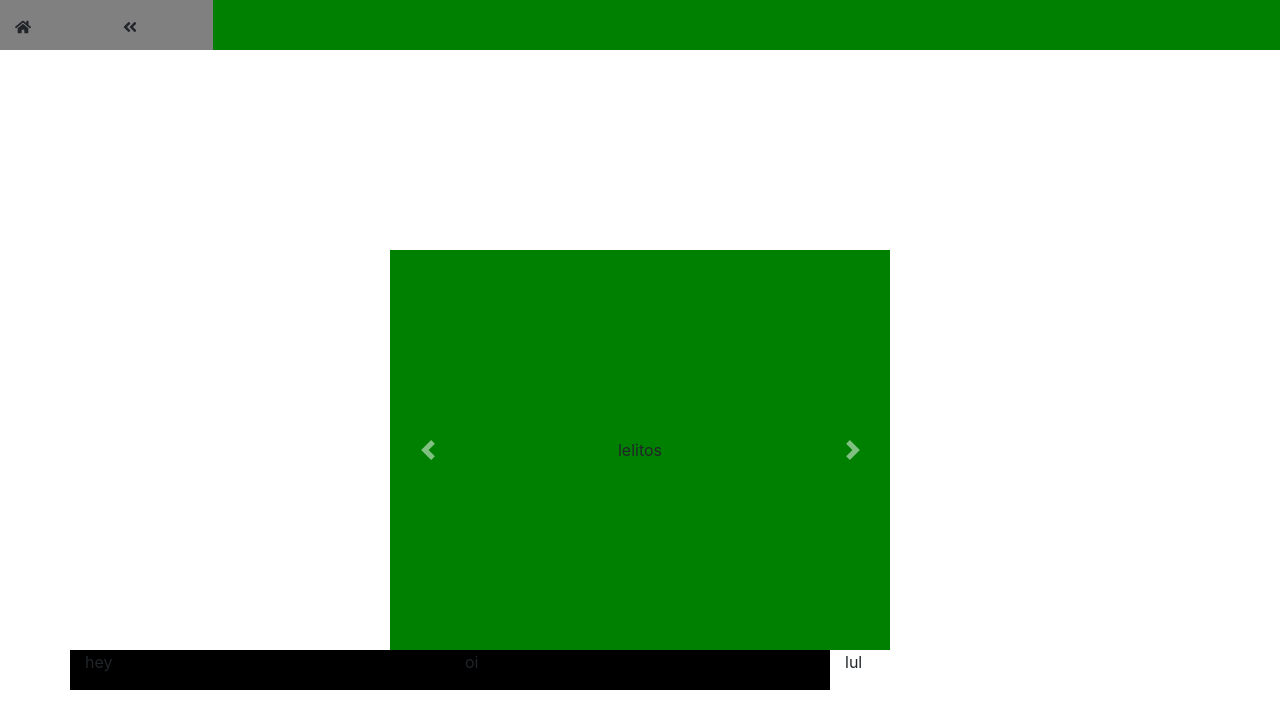
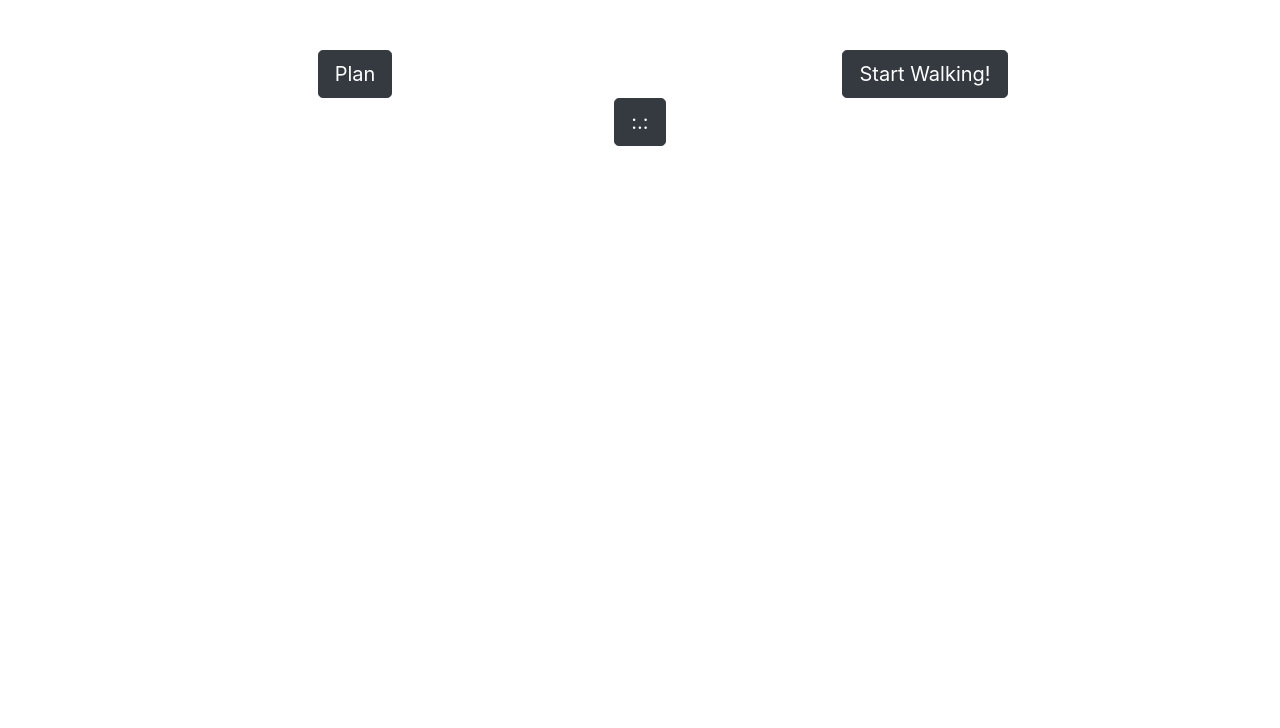
Before and after one commit to GoncaloPeixe12/IIPM, a React (Create React App) app: page /RoutingFuncionality in a window 1280 px wide. Shown: the top 728 px of the page. Built offline with nearby package versions, Linux system fonts and the light colour scheme.

Commit message:
Skeleton push

```diff
--- a/package.json
+++ b/package.json
@@ -8,6 +8,8 @@
     "react-bootstrap": "^1.0.0-beta.6",
     "react-dom": "^16.8.6",
     "react-icons": "^3.5.0",
+    "react-router": "^5.0.0",
+    "react-router-dom": "^5.0.0",
     "react-scripts": "2.1.8"
   },
   "scripts": {
--- a/src/App.js
+++ b/src/App.js
@@ -1,68 +1,20 @@
 import React, { Component } from 'react';
 import './style/App.css';
-import Carousel from 'react-bootstrap/Carousel'
-import Container from 'react-bootstrap/Container'
-import Col from 'react-bootstrap/Col'
 import 'bootstrap/dist/css/bootstrap.css';
-import { FaHome, FaAngleDoubleLeft } from "react-icons/fa";
-import Row from "react-bootstrap/Row";
-import StreamFuncionality from './Components/StreamFuncionality';
 import RoutingFuncionality from './Components/RoutingFuncionality';
+import Home from './Components/Home';
+import { BrowserRouter as Router, Route, browserHistory} from 'react-router-dom';
 
 class App extends Component {
+
   render() {
-    const divStyle = {
-      backgroundColor: 'black',
-      height: '40px',
-    };
-    const divStyle1 = {
-      backgroundColor: 'black',
-    };
+      return (
+        <Router>
+            <Route path={'/Home'} component={Home}/>
+            <Route path={'/RoutingFuncionality/'} component={RoutingFuncionality}/>
+        </Router>
 
-
-    return (
-        <div>
-          <div className='container-fluid home'>
-            <div className='row'>
-              <div className='col-1'> <FaHome/> </div>
-              <div className='col-1'> <FaAngleDoubleLeft/> </div>
-              <div className='col barbecue'>  </div>
-            </div>
-          </div>
-          <Hub/>
-          <Container>
-            <Row>
-              <Col style={divStyle}>
-                hey
-              </Col>
-              <Col style={divStyle1}>
-                oi
-              </Col>
-              <Col>
-                lul
-              </Col>
-            </Row>
-          </Container>
-            <StreamFuncionality/>
-        </div>
     );
-  }
-}
-
-class Hub extends Component {
-  render() {
-    return(
-        <div className={'ponto1'}>
-          <Carousel interval={null} indicators={false}>
-            <Carousel.Item>
-              <div > lelitos</div>
-            </Carousel.Item>
-            <Carousel.Item>
-              <div > lolitos</div>
-            </Carousel.Item>
-          </Carousel>
-        </div>
-    )
   }
 }
 
--- /dev/null
+++ b/src/Components/Home.js
@@ -0,0 +1,33 @@
+import React, {Component} from 'react';
+import TopMenu from "./TopMenu";
+import Hub from './Hub';
+import Container from 'react-bootstrap/Container'
+import Col from 'react-bootstrap/Col';
+import Row from 'react-bootstrap/Row';
+import 'bootstrap/dist/css/bootstrap.css';
+
+
+class Home extends Component {
+    render() {
+        return(
+            <div>
+                <TopMenu/>
+                <Hub/>
+                <Container>
+                    <Row>
+                        <Col >
+                            hey
+                        </Col>
+                        <Col >
+                            oi
+                        </Col>
+                        <Col>
+                            lul
+                        </Col>
+                    </Row>
+                </Container>
+            </div>
+        )
+    }
+}
+export default Home;
--- /dev/null
+++ b/src/Components/Hub.js
@@ -0,0 +1,21 @@
+import Carousel from 'react-bootstrap/Carousel';
+import React, {Component} from 'react';
+
+class Hub extends Component {
+    render() {
+        return(
+            <div className={'ponto1'}>
+                <Carousel interval={null} indicators={false}>
+                    <Carousel.Item>
+                        <div > lelitos</div>
+                    </Carousel.Item>
+                    <Carousel.Item>
+                        <div > lolitos</div>
+                    </Carousel.Item>
+                </Carousel>
+            </div>
+        )
+    }
+}
+
+export default Hub;
--- a/src/Components/RoutingFuncionality.js
+++ b/src/Components/RoutingFuncionality.js
@@ -1,9 +1,42 @@
 import React, { Component } from 'react';
 import 'bootstrap/dist/css/bootstrap.css';
 import '../style/RoutingFuncionality.css';
+import Container from 'react-bootstrap/Container'
+import Col from 'react-bootstrap/Col'
+import Row from "react-bootstrap/Row";
+import Button from 'react-bootstrap/Button';
 
 class RoutingFuncionality extends Component{
+    render() {
 
+        const style = {
+            textAlign: 'center',
+        };
+        const containerStyle = {
+            marginTop: '50px',
+        };
+
+        return(
+            <div>
+                <Container style={containerStyle}>
+                    <Row>
+                        <Col style={style}>
+                            <Button variant={'dark'} size={'lg'}>Plan</Button>
+                        </Col>
+                        <Col style={style}>
+                            <Button variant={'dark'} size={'lg'}>Start Walking!</Button>
+                        </Col>
+                    </Row>
+                    <Row>
+                        <Col style={style}>
+                            <Button variant={'dark'} size={'lg'}>:.:</Button>
+                        </Col>
+                    </Row>
+                </Container>
+
+            </div>
+        )
+    }
 }
 
 export default RoutingFuncionality;
--- a/src/Components/StreamFuncionality.js
+++ /dev/null
@@ -1,15 +0,0 @@
-import React, { Component } from 'react';
-import 'bootstrap/dist/css/bootstrap.css';
-import '../style/StreamFuncionality.css';
-
-class StreamFuncionality extends Component {
-    render() {
-        return(
-            <div className={'funcionalidade'}>
-                oi
-            </div>
-        )
-    }
-}
-
-export default StreamFuncionality;
--- /dev/null
+++ b/src/Components/TopMenu.js
@@ -0,0 +1,20 @@
+import React, { Component } from 'react';
+import 'bootstrap/dist/css/bootstrap.css';
+import { FaHome, FaAngleDoubleLeft } from "react-icons/fa";
+import Button from 'react-bootstrap/Button';
+import '../style/TopMenu.css';
+
+class TopMenu extends Component {
+    render() {
+        return(
+            <div className='container-fluid home'>
+                <div className='row'>
+                    <div className='col-1'> <Button variant="dark"><FaHome/></Button> </div>
+                    <div className='col-1'> <Button variant="dark" block={'true'}><FaAngleDoubleLeft/></Button> </div>
+                    <div className='col barbecue'>  </div>
+                </div>
+            </div>
+        )
+    }
+}
+export default TopMenu;
--- a/src/index.js
+++ b/src/index.js
@@ -9,4 +9,4 @@ ReactDOM.render(<App />, document.getElementById('root'));
 // If you want your app to work offline and load faster, you can change
 // unregister() to register() below. Note this comes with some pitfalls.
 // Learn more about service workers: https://bit.ly/CRA-PWA
-serviceWorker.unregister();
+serviceWorker.register();
--- a/src/style/App.css
+++ b/src/style/App.css
@@ -1,13 +1,4 @@
-.home {
-  background-color: grey;
-  text-align: left;
-  height: 50px;
-  line-height: 50px;
-}
-.barbecue {
-  background-color: green;
-  height: 50px;
-}
+
 .ponto1 {
   display: block;
   background-color: green;
--- a/src/style/StreamFuncionality.css
+++ /dev/null
@@ -1,14 +0,0 @@
-.funcionalidade {
-    position: absolute;
-    display: block;
-    top: 20%;
-    left:0;
-    right: 0;
-    margin: auto;
-    background-color: red;
-    opacity: 0;
-    height: 500px;
-    width: 500px;
-    text-align: center;
-    line-height: 500px;
-}
--- /dev/null
+++ b/src/style/TopMenu.css
@@ -0,0 +1,10 @@
+.home {
+    background-color: grey;
+    text-align: left;
+    height: 50px;
+    line-height: 50px;
+}
+.barbecue {
+    background-color: green;
+    height: 50px;
+}
```
Also changed, not shown: 1 other file (tests, documents, lock files or other folders).
